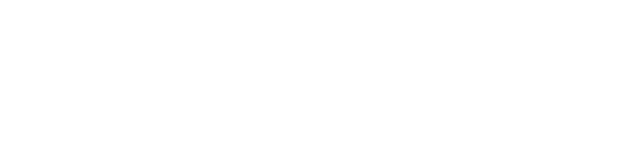
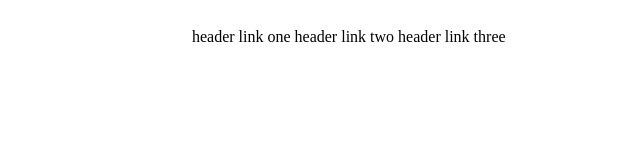
Before and after one commit to roxerdude/landpage, a plain HTML site: page index.html in a window 1280 px wide. Shown: the whole page, without its empty margins (640-1280 px from the left). Drawn offline with Linux system fonts and the light colour scheme.

Commit message:
Back to the drawing board

```diff
--- a/index.css
+++ b/index.css
@@ -0,0 +1,7 @@
+nav {
+    display: flex;
+    margin: auto;
+    width: 80%;
+    padding: 20px 0px;
+    justify-content: space-between;
+}
--- a/index.html
+++ b/index.html
@@ -4,16 +4,21 @@
     <meta charset="UTF-8">
     <meta http-equiv="X-UA-Compatible" content="IE=edge">
     <meta name="viewport" content="width=device-width, initial-scale=1.0">
-    <title>Document</title>
+    <link rel="stylesheet" href="index.css">
+    <title>Landing Page</title>
 </head>
 <body>
-    <div class="page">
-        <div class="header"></div>
-        <div class="box1"></div>
-        <div class="box2"></div>
-        <div class="box3"></div>
-        <div class="box4"></div>
-        <div class="box5"></div>
-    </div>
+    <!--Header-->
+    <header class="header">
+        <nav>
+            <div>
+                <span class="logo"></span>
+            </div>
+            <div class="heroheaders">
+                <a>header link one</a>
+                <a>header link two</a>
+                <a>header link three</a>
+            </div>
+        </nav>
 </body>
 </html>
```
Also changed, not shown: images/swordicon.jpg (deleted).
